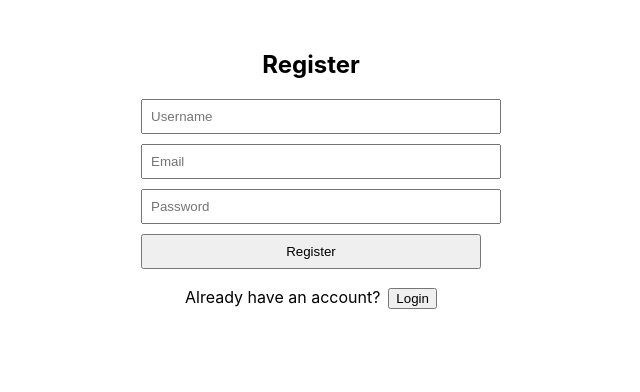
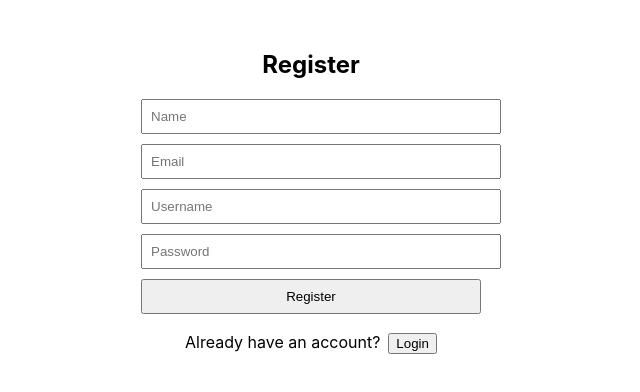
Before and after one commit to blackbook98/worthy-papercuts, a React (Create React App) app: page / in a window 1280 px wide. Both pictures are taken after a click on the button "Register". Shown: the top 392 px of the page, without its empty margins (329-969 px from the left). Built offline with nearby package versions, Linux system fonts and the light colour scheme.

Commit message:
Fixed user login and registration

```diff
--- a/src/Login.js
+++ b/src/Login.js
@@ -1,13 +1,12 @@
 import React, { useState } from "react";
-import axios from "axios";
-const token = localStorage.getItem("jwtToken");
-axios.defaults.headers.common["Authorization"] = `Bearer ${token}`;
+import axios from "./helpers/helper_axios";
 
 function LoginRegister() {
   const [isLogin, setIsLogin] = useState(true);
   const [email, setEmail] = useState("");
   const [password, setPassword] = useState("");
   const [username, setUsername] = useState("");
+  const [name, setName] = useState("");
 
   const handleLogin = async (e) => {
     e.preventDefault();
@@ -16,12 +15,12 @@ function LoginRegister() {
       url: `${process.env.REACT_APP_BE_URL}/auth/login`,
       data: {
         user: {
+          email,
           username,
           password,
         },
       },
     });
-    console.log("response login", response.data.access_token);
     localStorage.setItem("jwtToken", response.data.access_token);
     setEmail("");
     setPassword("");
@@ -39,10 +38,10 @@ function LoginRegister() {
           username,
           email,
           password,
+          name,
         },
       },
     });
-    console.log("response register", response.data.access_token);
     localStorage.setItem("jwtToken", response.data.access_token);
     setEmail("");
     setPassword("");
@@ -56,14 +55,16 @@ function LoginRegister() {
     >
       <h2>{isLogin ? "Login" : "Register"}</h2>
       <form onSubmit={isLogin ? handleLogin : handleRegister}>
-        <input
-          type="text"
-          placeholder="Username"
-          value={username}
-          onChange={(e) => setUsername(e.target.value)}
-          required
-          style={{ width: "100%", padding: "8px", marginBottom: "10px" }}
-        />
+        {!isLogin && (
+          <input
+            type="name"
+            placeholder="Name"
+            value={name}
+            onChange={(e) => setName(e.target.value)}
+            required
+            style={{ width: "100%", padding: "8px", marginBottom: "10px" }}
+          />
+        )}
         {!isLogin && (
           <input
             type="email"
@@ -74,6 +75,14 @@ function LoginRegister() {
             style={{ width: "100%", padding: "8px", marginBottom: "10px" }}
           />
         )}
+        <input
+          type="text"
+          placeholder="Username"
+          value={username}
+          onChange={(e) => setUsername(e.target.value)}
+          required
+          style={{ width: "100%", padding: "8px", marginBottom: "10px" }}
+        />
         <input
           type="password"
           placeholder="Password"
--- /dev/null
+++ b/src/helpers/helper_axios.js
@@ -0,0 +1,7 @@
+import axios from "axios";
+const token = localStorage.getItem("jwtToken");
+if (token) {
+  axios.defaults.headers.common["Authorization"] = `Bearer ${token}`;
+}
+
+export default axios;
```
